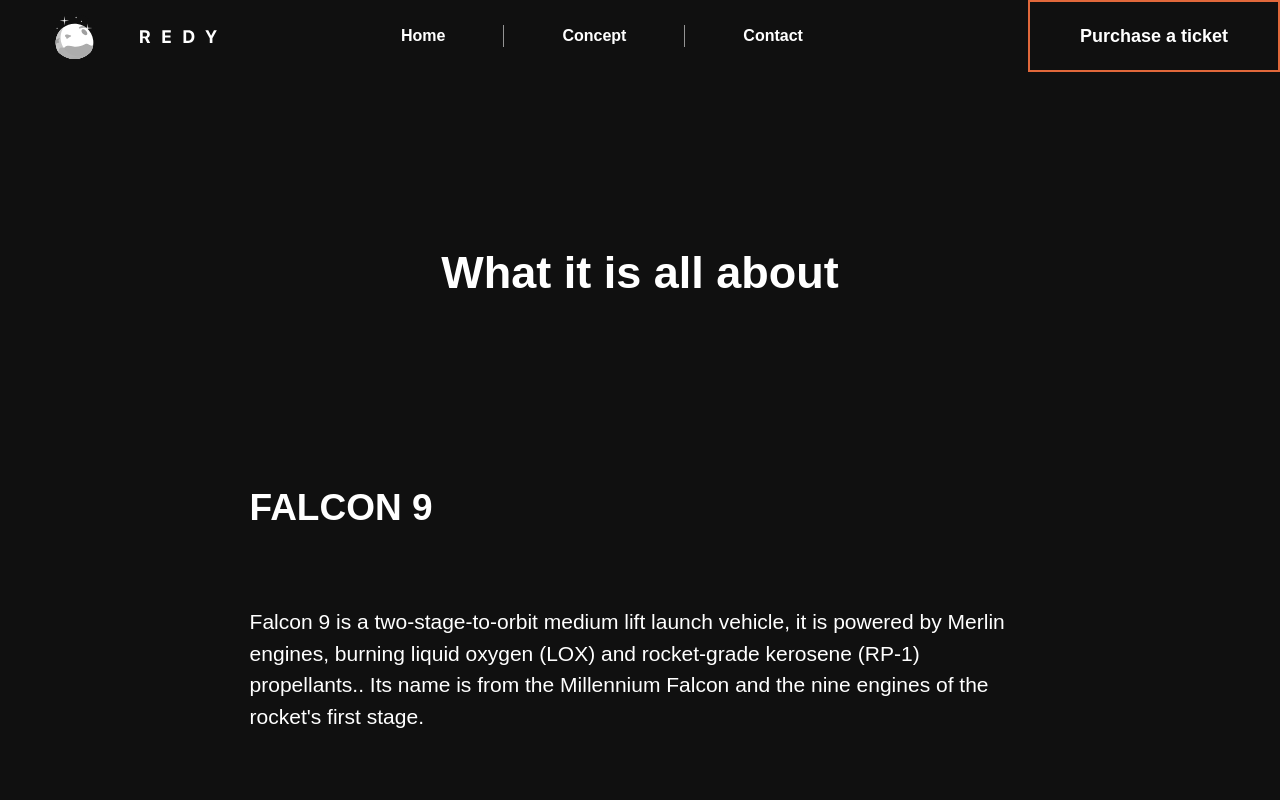
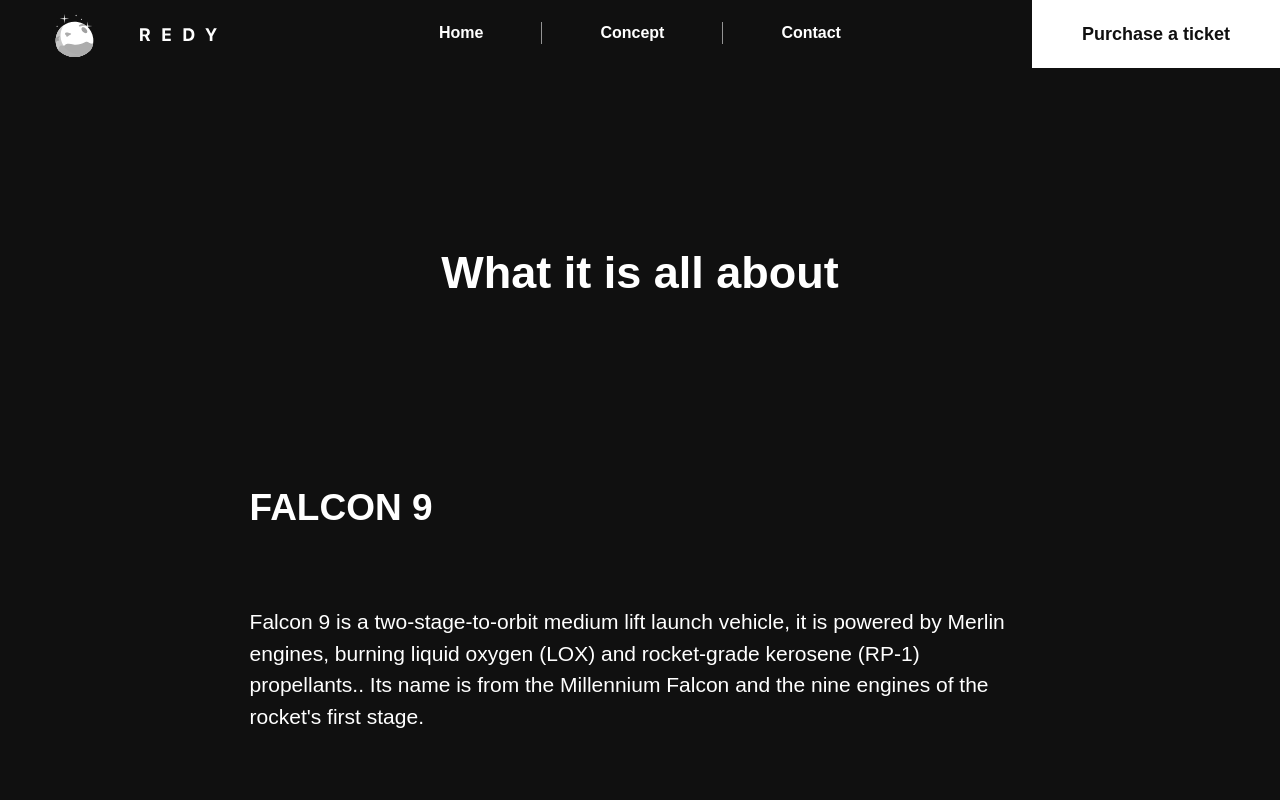
Before and after one commit to kentoje/REDY, a website built with Parcel: page src/pages/info.html in a window 1280 px wide. Shown: the top 800 px of the page. Built offline with nearby package versions, Linux system fonts and the light colour scheme; a web font is replaced by a local one.

Commit message:
🔧 fix layout

```diff
--- a/src/scss/global/typography.scss
+++ b/src/scss/global/typography.scss
@@ -23,6 +23,12 @@
   }
   .menu {
     width: 402px;
+    position: absolute;
+    left: 0;
+    right: 0;
+    top: 22px;
+    margin-left: auto;
+    margin-right: auto;
     display: flex;
     flex-direction: row;
     justify-content: space-between;
@@ -34,13 +40,15 @@
   .row__decoration {
     height: 22px;
     width: 1px;
+    margin: 0 56px 0 56px;
     background: #949494;
   }
   .header__button {
     padding: 25px 50px;
-    border: #e1683b solid 2px;
-    color: #e1683b;
-    color: $secondary-color;
+    /* border: #e1683b solid 2px;
+    color: #e1683b; */
+    background: $secondary-color;
+    color: $primary-color;
     font-size: 18px;
     font-weight: bold;
   }
@@ -92,7 +100,7 @@
     max-height: 600px;
     position: relative;
     left: 50%;
-    transform: translate(-50% 0);
+    transform: translateX(-50%);
   }
   .section__rocket--specs {
     width: 100%;
```
